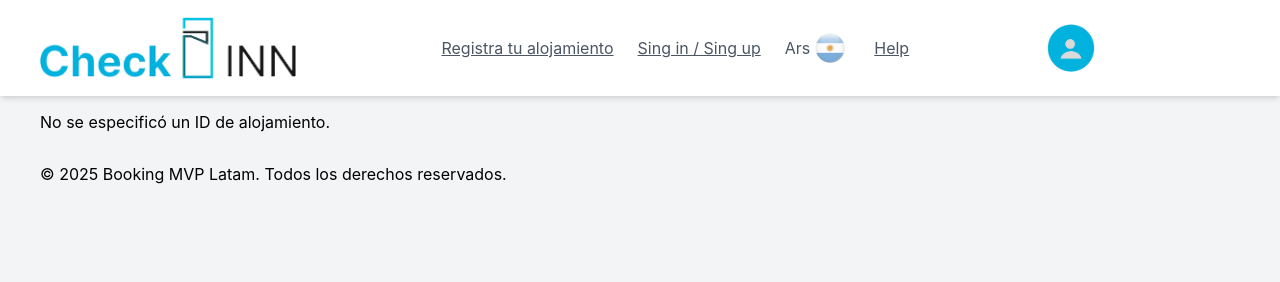
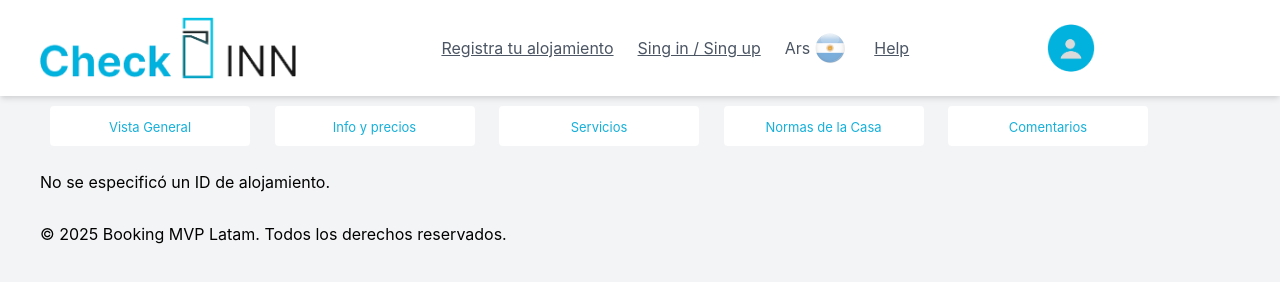
Before and after one commit to smamby/pigh, a website: page public/pages/alojamiento.html in a window 1280 px wide. Drawn offline with Linux system fonts and the light colour scheme.

Commit message:
agregado de botonera

```diff
--- a/public/css/alojamiento.css
+++ b/public/css/alojamiento.css
@@ -341,8 +341,44 @@ body {
 
 
  /* poner aca main alojamiento y resto de etiquetas */
+            /  * Estilo para el contenedor principal */
+    .botonera   {
+                position: absolute;
+                width: 1269px;
+                height: 4180px;
+                top: 3137px;
+                left: -156px;
+                background-color: #f0f0f0; /* Puedes cambiar el fondo si quieres */
+                padding: 20px;
+                box-sizing: border-box;
+                /* Opcional: agregar overflow si quieres que los botones no se salgan */
+                }
 
+/* Estilo para los botones */
+    .boton {
+            display: inline-block;
+            width: 200px; /* Ajusta el tamaño para que quepan bien */
+            height: 40px; /* Ajusta la altura si quieres */
+            margin: 10px;
+            background-color: #ffffff; /* Blanco sin borde */
+            color: #16B0DA;
+            font-family: Inter, sans-serif;
+            font-weight: 400;
+            font-size: 13px;
+            line-height: 17px;
+            letter-spacing: 0%;
+            text-align: center;
+            line-height: 40px; /* para centrar verticalmente el texto */
+            cursor: pointer;
+            border: none;
+            border-radius: 4px; /* opcional, para esquinas redondeadas */
+            transition: background-color 0.3s;
+        }
 
+        /* Cambio de color al pasar el ratón */
+    .boton:hover {
+            background-color: #CEEAF2;
+        }
 
         footer {
             margin: 2rem auto;
--- a/public/pages/alojamiento.html
+++ b/public/pages/alojamiento.html
@@ -45,6 +45,14 @@
     </header>
 
     <main>
+        <div id="botonera">
+            <button class="boton">Vista General</button>
+            <button class="boton">Info y precios</button>
+            <button class="boton">Servicios</button>
+            <button class="boton">Normas de la Casa</button>
+            <button class="boton">Comentarios</button>
+        </div>
+
         <div id="alojamiento-individual-container">
             <p>Cargando detalle del alojamiento...</p>
         </div>
```
